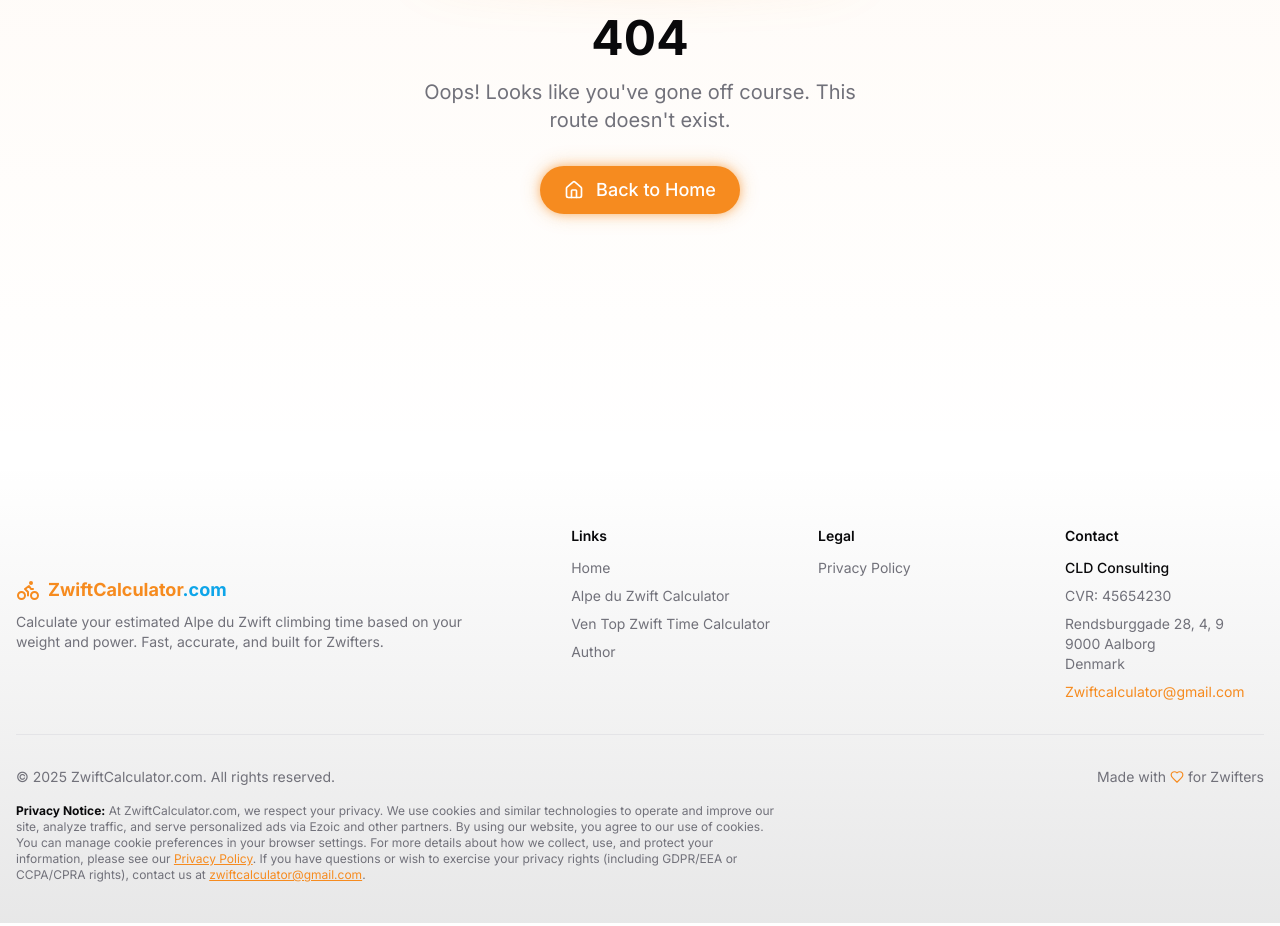
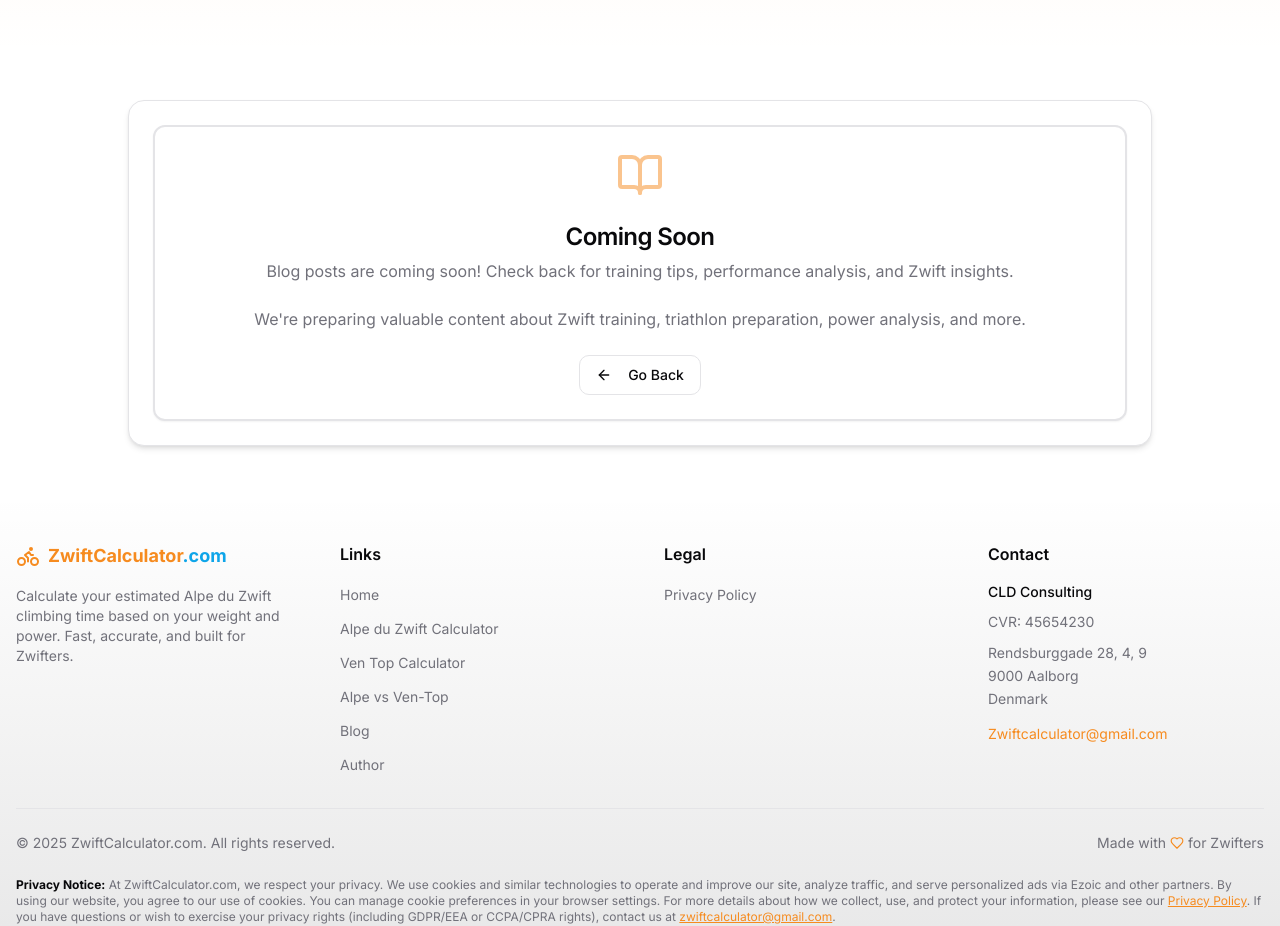
Before and after one commit to Zeetox12345/zwift-calculator, a React (Vite) app: page /blog in a window 1280 px wide. Shown: the part 338-1264 px from the top of the page. Built offline with nearby package versions, Linux system fonts and the light colour scheme.

Commit message:
Add Blog page and update Navbar links
- Introduced a new Blog route in App.tsx.
- Added Blog link to the Navbar for easy navigation.
- Updated imports in App.tsx to include the Blog component.

```diff
--- a/src/App.tsx
+++ b/src/App.tsx
@@ -10,6 +10,7 @@ import VentopCalculator from "./pages/VentopCalculator";
 import AlpeVsVentop from "./pages/AlpeVsVentop";
 import Author from "./pages/Author";
 import PrivacyPolicy from "./pages/PrivacyPolicy";
+import Blog from "./pages/Blog";
 import NotFound from "./pages/NotFound";
 import Navbar from "./components/Navbar";
 import Footer from "./components/Footer";
@@ -61,6 +62,7 @@ const App = () => {
                 <Route path="/alpe-vs-ventop" element={<AlpeVsVentop />} />
                 <Route path="/author" element={<Author />} />
                 <Route path="/privacy-policy" element={<PrivacyPolicy />} />
+                <Route path="/blog" element={<Blog />} />
                 <Route path="*" element={<NotFound />} />
               </Routes>
             </main>
--- a/src/components/Footer.tsx
+++ b/src/components/Footer.tsx
@@ -5,33 +5,35 @@ const Footer = () => {
   const currentYear = new Date().getFullYear();
 
   return (
-    <footer className="bg-gradient-to-t from-zwift-dark/10 to-transparent pt-16 pb-8">
+    <footer className="bg-gradient-to-t from-zwift-dark/10 to-transparent pt-12 pb-8">
       <div className="container mx-auto px-4">
-        <div className="flex flex-col md:flex-row justify-between items-center">
-          <div className="mb-8 md:mb-0">
+        {/* Main Footer Content */}
+        <div className="grid grid-cols-1 lg:grid-cols-4 gap-8 lg:gap-12 mb-8">
+          {/* Brand Section */}
+          <div className="lg:col-span-1">
             <Link
               to="/"
-              className="flex items-center space-x-2 text-zwift-orange hover:text-zwift-orange/80 transition-colors"
+              className="flex items-center space-x-2 text-zwift-orange hover:text-zwift-orange/80 transition-colors mb-4"
             >
               <Bike size={24} className="text-zwift-orange" />
               <span className="text-lg font-bold">
                 ZwiftCalculator<span className="text-zwift-blue">.com</span>
               </span>
             </Link>
-            <p className="mt-2 text-sm text-muted-foreground max-w-md">
+            <p className="text-sm text-muted-foreground">
               Calculate your estimated Alpe du Zwift climbing time based on your weight and power.
               Fast, accurate, and built for Zwifters.
             </p>
           </div>
 
-          <div className="grid grid-cols-1 md:grid-cols-3 gap-x-12 gap-y-4 text-sm">
+          {/* Links Section */}
           <div>
-              <h3 className="font-semibold mb-3 text-foreground">Links</h3>
-              <ul className="space-y-2">
+            <h3 className="font-semibold mb-4 text-foreground text-base">Links</h3>
+            <ul className="space-y-2.5">
               <li>
                 <Link
                   to="/"
-                    className="text-muted-foreground hover:text-zwift-orange transition-colors"
+                  className="text-sm text-muted-foreground hover:text-zwift-orange transition-colors"
                 >
                   Home
                 </Link>
@@ -39,7 +41,7 @@ const Footer = () => {
               <li>
                 <Link
                   to="/alpeduzwiftcalculator"
-                    className="text-muted-foreground hover:text-zwift-orange transition-colors"
+                  className="text-sm text-muted-foreground hover:text-zwift-orange transition-colors"
                 >
                   Alpe du Zwift Calculator
                 </Link>
@@ -47,44 +49,68 @@ const Footer = () => {
               <li>
                 <Link
                   to="/ventop-calculator"
-                    className="text-muted-foreground hover:text-zwift-orange transition-colors"
+                  className="text-sm text-muted-foreground hover:text-zwift-orange transition-colors"
                 >
-                    Ven Top Zwift Time Calculator
+                  Ven Top Calculator
+                </Link>
+              </li>
+              <li>
+                <Link
+                  to="/alpe-vs-ventop"
+                  className="text-sm text-muted-foreground hover:text-zwift-orange transition-colors"
+                >
+                  Alpe vs Ven-Top
+                </Link>
+              </li>
+              <li>
+                <Link
+                  to="/blog"
+                  className="text-sm text-muted-foreground hover:text-zwift-orange transition-colors"
+                >
+                  Blog
                 </Link>
               </li>
               <li>
                 <Link
                   to="/author"
-                    className="text-muted-foreground hover:text-zwift-orange transition-colors"
+                  className="text-sm text-muted-foreground hover:text-zwift-orange transition-colors"
                 >
                   Author
                 </Link>
               </li>
             </ul>
           </div>
+
+          {/* Legal Section */}
           <div>
-              <h3 className="font-semibold mb-3 text-foreground">Legal</h3>
-              <ul className="space-y-2">
+            <h3 className="font-semibold mb-4 text-foreground text-base">Legal</h3>
+            <ul className="space-y-2.5">
               <li>
                 <Link
                   to="/privacy-policy"
-                    className="text-muted-foreground hover:text-zwift-orange transition-colors"
+                  className="text-sm text-muted-foreground hover:text-zwift-orange transition-colors"
                 >
                   Privacy Policy
                 </Link>
               </li>
             </ul>
           </div>
+
+          {/* Contact Section */}
           <div>
-              <h3 className="font-semibold mb-3 text-foreground">Contact</h3>
-              <div className="space-y-2 text-muted-foreground">
+            <h3 className="font-semibold mb-4 text-foreground text-base">Contact</h3>
+            <div className="space-y-2.5 text-sm text-muted-foreground">
               <p className="font-medium text-foreground">CLD Consulting</p>
               <p>CVR: 45654230</p>
-                <p>Rendsburggade 28, 4, 9<br />9000 Aalborg<br />Denmark</p>
-                <p>
+              <p className="leading-relaxed">
+                Rendsburggade 28, 4, 9<br />
+                9000 Aalborg<br />
+                Denmark
+              </p>
+              <p className="pt-1">
                 <a
                   href="mailto:zwiftcalculator@gmail.com"
-                    className="text-zwift-orange hover:text-zwift-orange/80 transition-colors"
+                  className="text-zwift-orange hover:text-zwift-orange/80 transition-colors break-all"
                 >
                   Zwiftcalculator@gmail.com
                 </a>
@@ -92,17 +118,20 @@ const Footer = () => {
             </div>
           </div>
         </div>
-        </div>
 
-        <div className="border-t border-border mt-8 pt-8 space-y-4">
-          <div className="flex flex-col md:flex-row justify-between items-center text-sm text-muted-foreground">
+        {/* Bottom Section */}
+        <div className="border-t border-border pt-6 space-y-4">
+          {/* Copyright and Motto */}
+          <div className="flex flex-col sm:flex-row justify-between items-center gap-4 text-sm text-muted-foreground">
             <p>© {currentYear} ZwiftCalculator.com. All rights reserved.</p>
-            <p className="mt-2 md:mt-0 flex items-center">
+            <p className="flex items-center">
               Made with <Heart size={14} className="mx-1 text-zwift-orange" /> for Zwifters
             </p>
           </div>
-          <div className="text-xs text-muted-foreground max-w-3xl">
-            <p className="mb-2">
+
+          {/* Privacy Notice */}
+          <div className="text-xs text-muted-foreground pt-2">
+            <p>
               <strong className="text-foreground">Privacy Notice:</strong> At ZwiftCalculator.com, we respect your privacy. We use cookies and similar technologies to operate and improve our site, analyze traffic, and serve personalized ads via Ezoic and other partners. By using our website, you agree to our use of cookies. You can manage cookie preferences in your browser settings. For more details about how we collect, use, and protect your information, please see our{" "}
               <Link
                 to="/privacy-policy"
@@ -113,7 +142,7 @@ const Footer = () => {
               . If you have questions or wish to exercise your privacy rights (including GDPR/EEA or CCPA/CPRA rights), contact us at{" "}
               <a
                 href="mailto:zwiftcalculator@gmail.com"
-                className="text-zwift-orange hover:text-zwift-orange/80 underline"
+                className="text-zwift-orange hover:text-zwift-orange/80 underline break-all"
               >
                 zwiftcalculator@gmail.com
               </a>
--- a/src/components/Navbar.tsx
+++ b/src/components/Navbar.tsx
@@ -1,6 +1,6 @@
 import { useState, useEffect } from "react";
 import { Link, useLocation } from "react-router-dom";
-import { Bike, Calculator, Menu, X } from "lucide-react";
+import { Bike, Calculator, Menu, X, BookOpen } from "lucide-react";
 import { useIsMobile } from "@/hooks/use-mobile";
 
 const Navbar = () => {
@@ -32,6 +32,7 @@ const Navbar = () => {
     { name: "Alpe du Zwift", path: "/alpeduzwiftcalculator" },
     { name: "Ven Top Calculator", path: "/ventop-calculator" },
     { name: "Alpe vs Ven-Top", path: "/alpe-vs-ventop" },
+    { name: "Blog", path: "/blog" },
     { name: "Author", path: "/author" },
   ];
 
--- /dev/null
+++ b/src/pages/Blog.tsx
@@ -0,0 +1,123 @@
+import { useEffect } from "react";
+import { BookOpen, Calendar, ArrowRight } from "lucide-react";
+import AnimatedText from "@/components/AnimatedText";
+import AnimatedCard from "@/components/AnimatedCard";
+import { Card, CardContent, CardDescription, CardHeader, CardTitle } from "@/components/ui/card";
+import { Button } from "@/components/ui/button";
+
+const Blog = () => {
+  useEffect(() => {
+    window.scrollTo(0, 0);
+  }, []);
+
+  // Placeholder for future blog posts
+  const blogPosts: Array<{
+    id: string;
+    title: string;
+    excerpt: string;
+    date: string;
+    readTime: string;
+    category: string;
+  }> = [
+    // Add blog posts here in the future
+  ];
+
+  return (
+    <div className="min-h-screen flex flex-col overflow-hidden">
+      {/* Header Section */}
+      <section className="relative pt-24 md:pt-32 pb-8 md:pb-12 overflow-hidden">
+        <div className="absolute inset-0 bg-gradient-to-b from-zwift-orange/10 to-transparent -z-10"></div>
+
+        <div className="container mx-auto px-4">
+          <div className="flex flex-col items-center text-center">
+            <AnimatedText delay={100}>
+              <div className="inline-flex items-center space-x-2 bg-white/80 dark:bg-zwift-dark/80 backdrop-blur-sm px-3 py-1.5 rounded-full text-sm font-medium text-zwift-orange shadow-sm border border-orange-100 dark:border-orange-900/20 mb-6">
+                <BookOpen size={16} className="text-zwift-orange" />
+                <span>Zwift Training Blog</span>
+              </div>
+            </AnimatedText>
+
+            <AnimatedText delay={200} className="mt-4">
+              <h1 className="text-4xl md:text-5xl lg:text-6xl font-bold tracking-tight">
+                Training <span className="zwift-gradient-text">Insights</span> & Tips
+              </h1>
+            </AnimatedText>
+
+            <AnimatedText delay={300} className="mt-6 max-w-2xl">
+              <p className="text-lg md:text-xl text-muted-foreground">
+                Expert advice, training strategies, and performance analysis for Zwift athletes and triathlon enthusiasts.
+              </p>
+            </AnimatedText>
+          </div>
+        </div>
+      </section>
+
+      {/* Blog Posts Section */}
+      <section className="py-8 md:py-12 relative">
+        <div className="container mx-auto px-4">
+          <div className="max-w-5xl mx-auto">
+            {blogPosts.length === 0 ? (
+              <AnimatedCard delay={200}>
+                <Card className="border-2">
+                  <CardHeader className="text-center">
+                    <BookOpen size={48} className="mx-auto mb-4 text-zwift-orange opacity-50" />
+                    <CardTitle className="text-2xl">Coming Soon</CardTitle>
+                    <CardDescription className="text-base mt-2">
+                      Blog posts are coming soon! Check back for training tips, performance analysis, and Zwift insights.
+                    </CardDescription>
+                  </CardHeader>
+                  <CardContent className="text-center">
+                    <p className="text-muted-foreground mb-6">
+                      We're preparing valuable content about Zwift training, triathlon preparation, power analysis, and more.
+                    </p>
+                    <Button
+                      onClick={() => window.history.back()}
+                      variant="outline"
+                      className="mx-auto"
+                    >
+                      <ArrowRight size={16} className="mr-2 rotate-180" />
+                      Go Back
+                    </Button>
+                  </CardContent>
+                </Card>
+              </AnimatedCard>
+            ) : (
+              <div className="grid grid-cols-1 md:grid-cols-2 gap-6">
+                {blogPosts.map((post, index) => (
+                  <AnimatedCard key={post.id} delay={index * 100}>
+                    <Card className="h-full hover:shadow-lg transition-shadow cursor-pointer border-2">
+                      <CardHeader>
+                        <div className="flex items-center justify-between mb-2">
+                          <span className="text-xs font-medium px-2 py-1 bg-zwift-orange/10 text-zwift-orange rounded">
+                            {post.category}
+                          </span>
+                          <div className="flex items-center text-xs text-muted-foreground">
+                            <Calendar size={12} className="mr-1" />
+                            {post.date}
+                          </div>
+                        </div>
+                        <CardTitle className="text-xl">{post.title}</CardTitle>
+                      </CardHeader>
+                      <CardContent>
+                        <CardDescription className="mb-4">{post.excerpt}</CardDescription>
+                        <div className="flex items-center justify-between">
+                          <span className="text-xs text-muted-foreground">{post.readTime} read</span>
+                          <Button variant="ghost" size="sm">
+                            Read More
+                            <ArrowRight size={14} className="ml-2" />
+                          </Button>
+                        </div>
+                      </CardContent>
+                    </Card>
+                  </AnimatedCard>
+                ))}
+              </div>
+            )}
+          </div>
+        </div>
+      </section>
+    </div>
+  );
+};
+
+export default Blog;
```
Also changed, not shown: 1 other file (tests, documents, lock files or other folders). Lines whose indentation alone changed are shown as unchanged.
